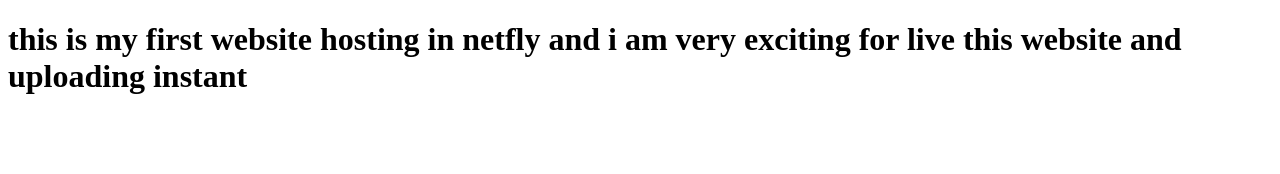
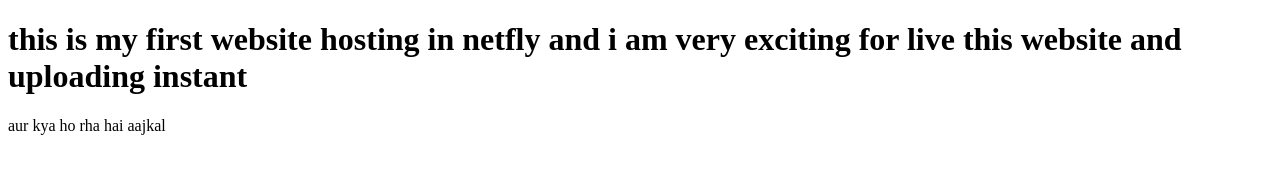
Before and after one commit to YogeshTiwari700/demo-2-website, a plain HTML site: page index.html in a window 1280 px wide. Drawn offline with Linux system fonts and the light colour scheme.

Commit message:
netfly hosting html 2

```diff
--- a/index.html
+++ b/index.html
@@ -9,5 +9,6 @@
 <body>
   <h1>this is my first website hosting in netfly and i am very exciting for live this website and uploading instant
 </h1>
+<p> aur kya ho rha hai aajkal</p>
 </body>
 </html>
```
Also changed, not shown: 1 other file.
